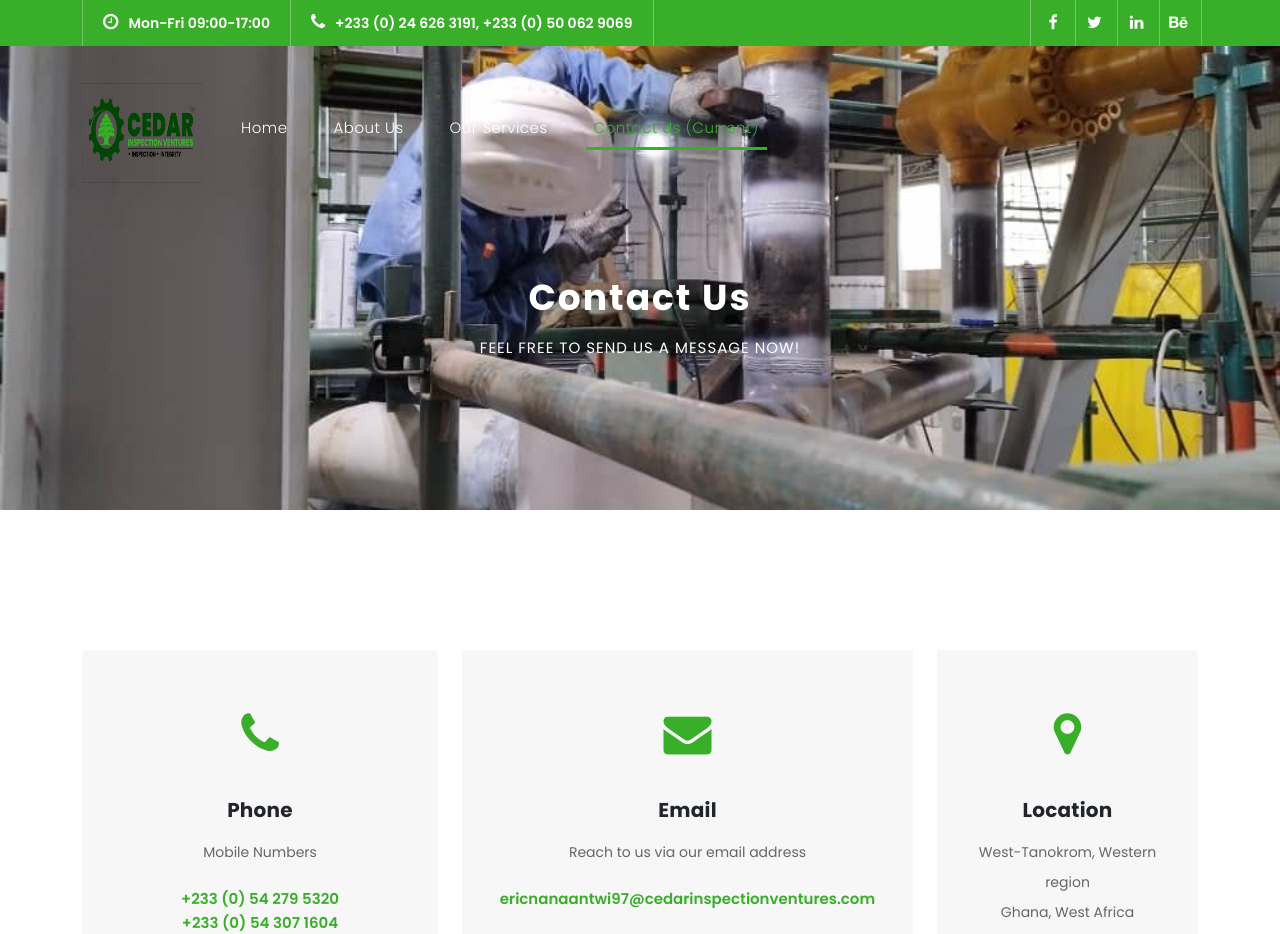
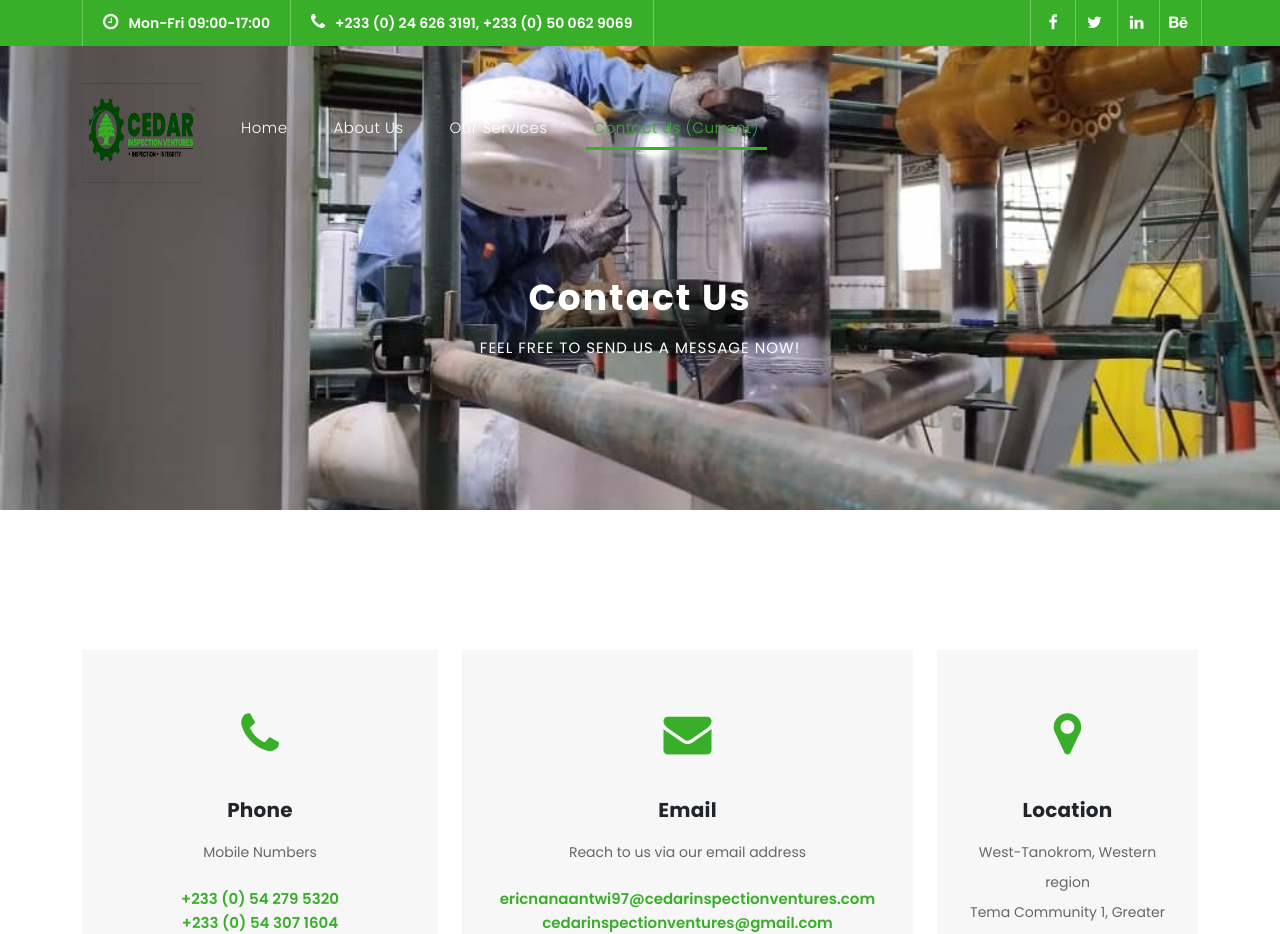
Before and after one commit to Faisal-Sey/Cedar-Company-Limited, a React (Vite) app: page /contact in a window 1280 px wide. Shown: the top 934 px of the page. Built offline with nearby package versions, Linux system fonts and the light colour scheme.

Commit message:
footer issue fixed

```diff
--- a/src/screens/contact/index.jsx
+++ b/src/screens/contact/index.jsx
@@ -51,7 +51,8 @@ export default function () {
                                 <p>
                                     Reach to us via our email address
                                 </p>
-                                <a href="#">ericnanaantwi97@cedarinspectionventures.com</a>
+                                <a href="#">ericnanaantwi97@cedarinspectionventures.com</a><br/>
+                                <a href="#">cedarinspectionventures@gmail.com</a>
                             </div>
                         </div>
                         <div className="col-md-3">
@@ -60,6 +61,8 @@ export default function () {
                                 <h4>Location</h4>
                                 <p>
                                     West-Tanokrom, Western region
+                                    <br />
+                                    Tema Community 1, Greater Accra Region
                                     <br />
                                     Ghana, West Africa
                                 </p>
--- a/src/screens/services/index.jsx
+++ b/src/screens/services/index.jsx
@@ -6,7 +6,7 @@ import ServiceImageFour from "../../assets/images/services/Integrity.jpg";
 import CallbackForm from "../../components/home/callbackForm.jsx";
 
 
-export default function () {
+export default function Services () {
     return (
         <PageLayout>
             <div className="page-heading header-text">
```
